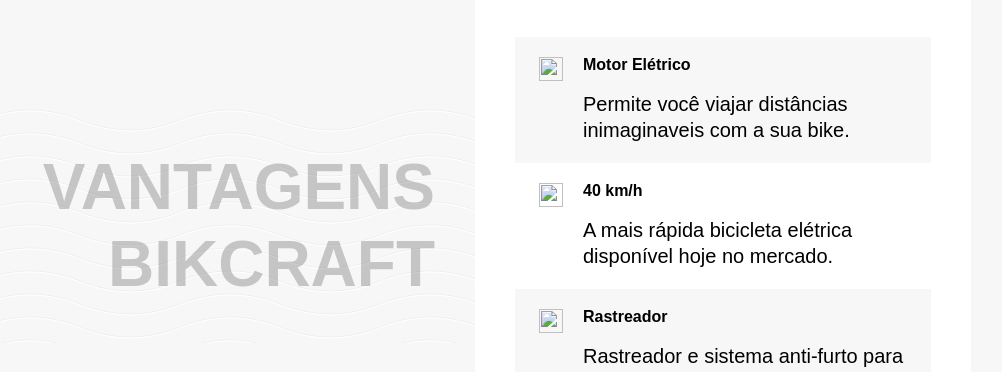
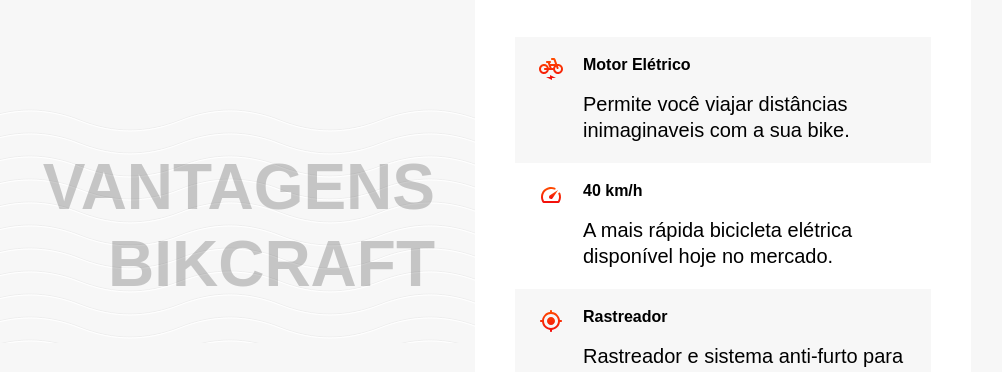
Before and after one commit to adriwco/bikcraft-simples, a plain HTML site: page index.html in a window 1280 px wide. Shown: the part 673-1045 px from the top of the page, without its empty margins (165-1167 px from the left). Drawn offline with Linux system fonts and the light colour scheme; the site is published under a folder, as on GitHub Pages, so addresses that start at the root find nothing; a script that the page names is missing.

Commit message:
Update index.html

```diff
--- a/index.html
+++ b/index.html
@@ -42,17 +42,17 @@
       <h2 class="subtitulo" id="label-vantagens">Vantagens Bikcraft</h2>
       <ul class="vantagens">
         <li class="vantagens-item">
-          <img src="/img/eletrica.svg" width="24" height="24" alt="">
+          <img src="./img/eletrica.svg" width="24" height="24" alt="">
           <h3>Motor Elétrico</h3>
           <p>Permite você viajar distâncias inimaginaveis com a sua bike.</p>
         </li>
         <li class="vantagens-item">
-          <img src="/img/velocidade.svg" width="24" height="24" alt="">
+          <img src="./img/velocidade.svg" width="24" height="24" alt="">
           <h3>40 km/h</h3>
           <p>A mais rápida bicicleta elétrica disponível hoje no mercado.</p>
         </li>
         <li class="vantagens-item">
-          <img src="/img/rastreador.svg" width="24" height="24" alt="">
+          <img src="./img/rastreador.svg" width="24" height="24" alt="">
           <h3>Rastreador</h3>
           <p>Rastreador e sistema anti-furto para garantir o seu sossego.</p>
         </li>
```
